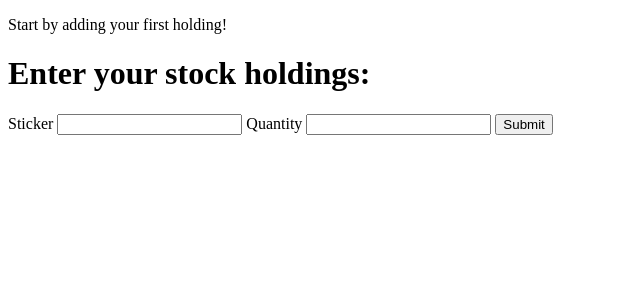
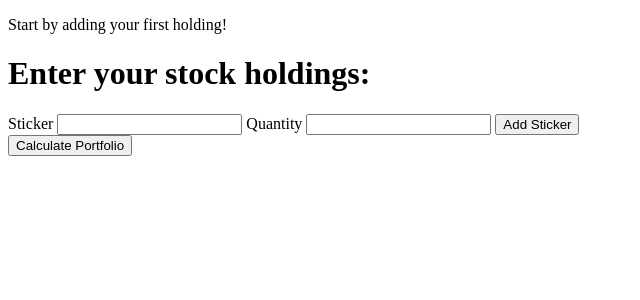
Before and after one commit to leonardolecci/AIFinancial, a Flask app: page / in a window 1280 px wide. Shown: the top 300 px of the page, without its empty margins (0-640 px from the left). Run offline with Flask 3, Linux system fonts and the light colour scheme.

Commit message:
create portfolio page

```diff
--- a/app.py
+++ b/app.py
@@ -1,5 +1,5 @@
 from flask import Flask, render_template
-from forms import TickerForm
+from forms import TickerForm, PortfolioForm
 from tickers import ticker_list, add_holding, portfolio_dict
 
 app = Flask(__name__)
@@ -8,6 +8,7 @@ app.config['SECRET_KEY'] = 'your_secret_key_here'
 @app.route('/', methods=['GET', 'POST'])
 def index():
     ticker_form = TickerForm()
+    portfolio_form = PortfolioForm()
     if ticker_form.validate_on_submit():
         ticker = ticker_form.ticker.data
         quantity = ticker_form.quantity.data
@@ -15,7 +16,14 @@ def index():
         ticker_form.ticker.data = ''
         ticker_form.quantity.data = ''
 
-    return render_template('index.html', ticker_form=ticker_form, ticker_list=ticker_list, portfolio_dict=portfolio_dict)
+    return render_template('index.html', ticker_form=ticker_form, ticker_list=ticker_list, portfolio_dict=portfolio_dict, portfolio_form=portfolio_form)
+
+@app.route('/portfolio', methods=['GET', 'POST'])
+def portfolio():
+    portfolio_form = PortfolioForm()
+    if portfolio_form.validate_on_submit():
+        return render_template('portfolio.html', portfolio_dict=portfolio_dict, ticker_list=ticker_list)
+    return render_template('index.html', portfolio_form=portfolio_form)
 
 if __name__ == "__main__":
     app.run(debug=True)
--- a/forms.py
+++ b/forms.py
@@ -8,3 +8,7 @@ class TickerForm(FlaskForm):
   ticker =  StringField("Sticker", validators=[DataRequired()])
   quantity = StringField("Quantity", validators=[DataRequired()])
   submit = SubmitField("Add Sticker")
+
+class PortfolioForm(FlaskForm):
+
+  submit = SubmitField("Calculate Portfolio")
--- a/templates/index.html
+++ b/templates/index.html
@@ -10,10 +10,14 @@
 {% endif %}
 
     <h1>Enter your stock holdings:</h1>
-    <form method="POST" action="{{ url_for('index') }}">
+    <form method="POST" action="/">
         {{ ticker_form.hidden_tag() }}
         {{ ticker_form.ticker.label }} {{ ticker_form.ticker }}
         {{ ticker_form.quantity.label }} {{ ticker_form.quantity }}
-        <input type="submit" value="Submit">
+        {{ ticker_form.submit() }}
+    </form>
+    <form method="POST" action="/portfolio">
+        {{ portfolio_form.hidden_tag() }}
+        {{ portfolio_form.submit() }}
     </form>
 {% endblock %}
```
Also changed, not shown: templates/portfolio.html (added, +20 -0 lines).
